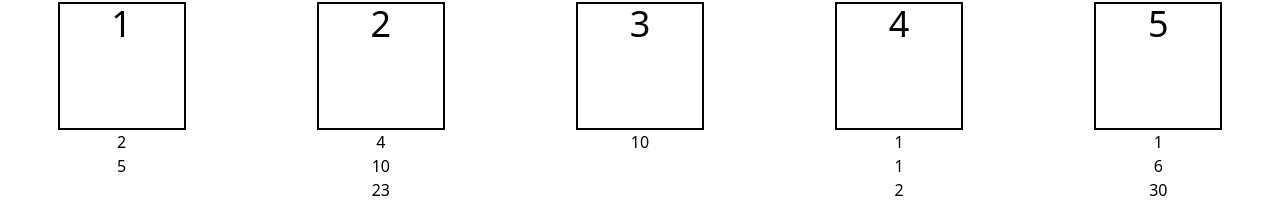
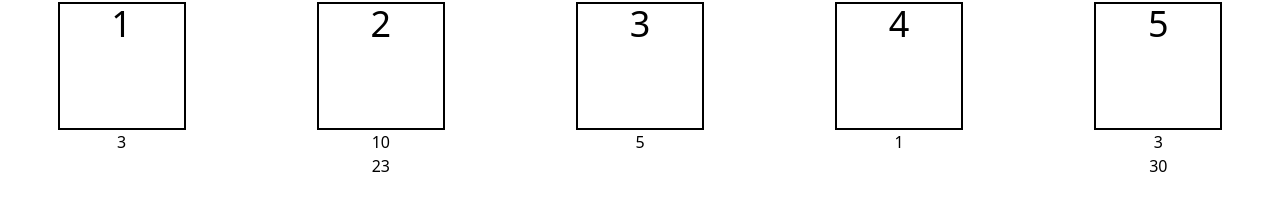
Before and after one commit to ylepner/angular-tasks, an Angular app in the folder angular-tasks/: page / in a window 1280 px wide. Shown: the part 258-478 px from the top of the page. Built offline with nearby package versions, Linux system fonts and the light colour scheme.

Commit message:
feat: add interval

```diff
--- a/angular-tasks/src/app/task2-store-queue/task2-store-queue.component.ts
+++ b/angular-tasks/src/app/task2-store-queue/task2-store-queue.component.ts
@@ -43,6 +43,7 @@ export class Task2StoreQueueComponent {
   queue: number[] = []
 
   constructor() {
+    this.startInterval()
   }
 
   addToQueue(line: Checkout) {
@@ -65,4 +66,17 @@ export class Task2StoreQueueComponent {
     this.addToQueue(line)
     console.log(line)
   }
+
+  startInterval() {
+    setInterval(() => {
+      for (let line of checkouts) {
+        if (line.items[0] > 0) {
+          line.items[0] -= 1
+        }
+        else {
+          line.items.shift()
+        }
+      }
+    }, 1000)
+  }
 }
```
